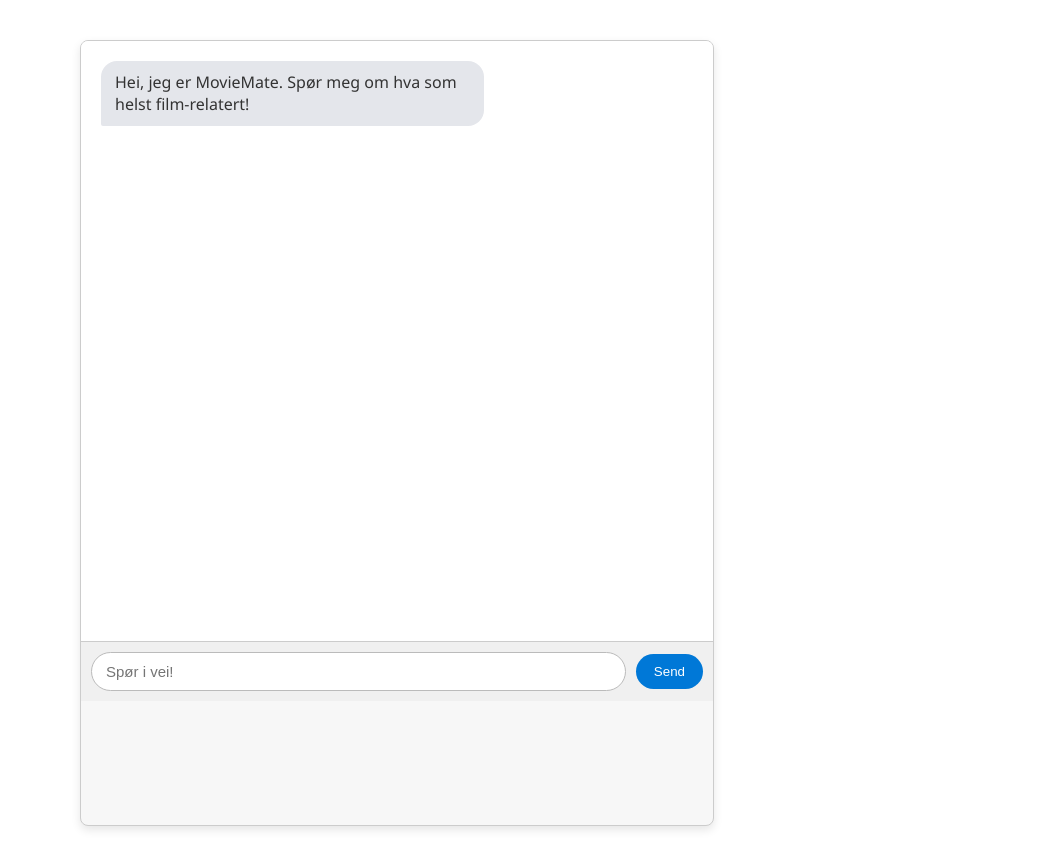
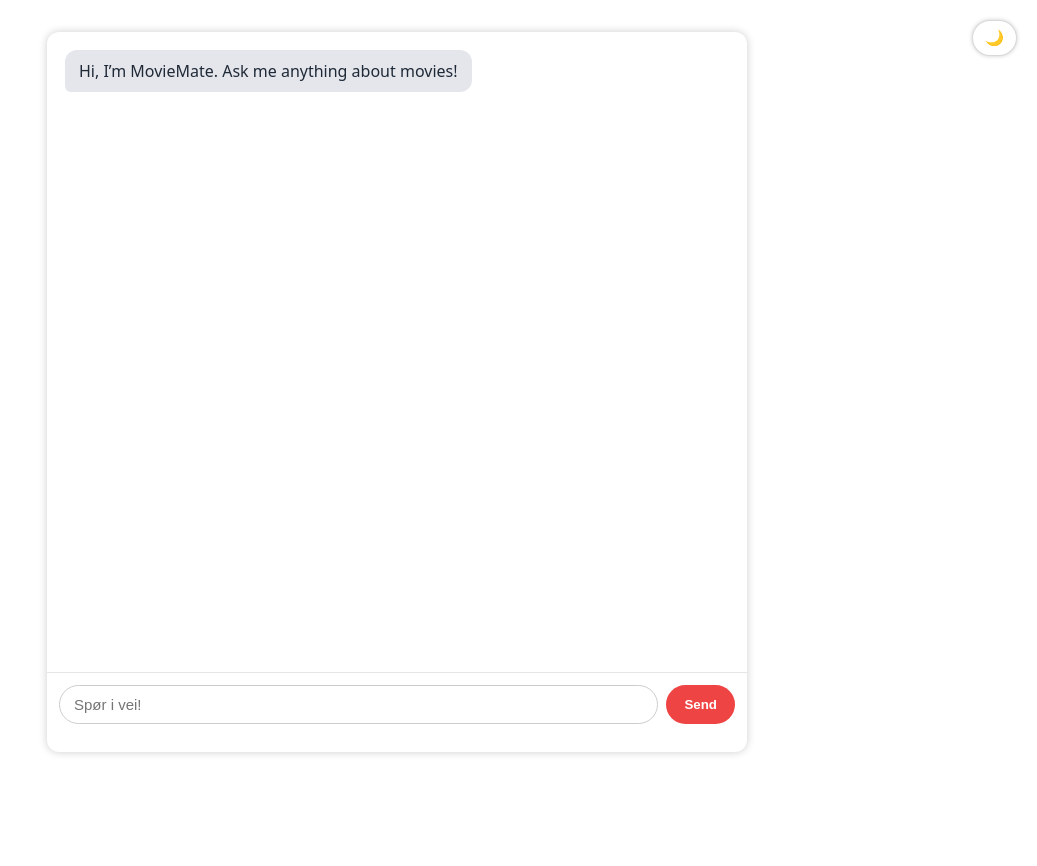
Before and after one commit to noaho04/MovieMate, a PHP site: page / in a window 1280 px wide. Shown: the whole page, without its empty margins (243-1280 px from the left). After the commit the page ends 755 px from the top, so only its background shows below. Run offline with PHP 8.4, Linux system fonts and the light colour scheme.

Commit message:
"Tenker..." funksjonalitet, CSS endringer og dark mode

```diff
--- a/public/index.php
+++ b/public/index.php
@@ -4,40 +4,46 @@ require "../src/call.php";
 // Start a session for chat persistence
 session_start();
 
-// Initialize the messages with a welcome if no messages are found
 if (!isset($_SESSION['messages'])) {
     $_SESSION['messages'] = [[
         "role" => "model",
-        "content" => "Hei, jeg er MovieMate. Spør meg om hva som helst film-relatert!"
+        "content" => "Hi, I’m MovieMate. Ask me anything about movies!"
     ]];
 }
-//TODO Loading stage? display user message and a text bubble with ... from AI
-if ($_SERVER['REQUEST_METHOD'] === 'POST' && !empty($_POST['message'])) {
-    // Further sanitization later?
+
+$isAjax = isset($_SERVER['HTTP_X_REQUESTED_WITH']) && $_SERVER['HTTP_X_REQUESTED_WITH'] === 'fetch';
+
+if ($_SERVER['REQUEST_METHOD'] === 'POST' && isset($_POST['message'])) {
     $userMessage = trim(strip_tags($_POST['message']));
 
-    $_SESSION['messages'][] = [
-        "role" => "user",
-        "content" => $userMessage
-    ];
+    if ($userMessage !== '') {
+        // save user message
+        $_SESSION['messages'][] = ["role" => "user", "content" => $userMessage];
 
-    $chatlog = [];
-    // Pass messages to chatlog excepting first welcome message
-    foreach (array_slice($_SESSION['messages'], 1) as $message) {
-        $chatlog[] = [
-            "role" => $message["role"],
-            "parts" => [
-                [
-                    "text" => $message["content"]
-                ]
-            ]
-        ];
+        // build chatlog (skip greeting)
+        $chatlog = [];
+        foreach (array_slice($_SESSION['messages'], 1) as $m) {
+            $chatlog[] = [
+                "role"  => $m["role"],
+                "parts" => [["text" => $m["content"]]]
+            ];
+        }
+
+        // get model reply + save
+        $reply = call_api($chatlog);
+        $_SESSION['messages'][] = ["role" => "model", "content" => $reply];
+    } else {
+        $reply = '';
     }
-    // Add a new message and call API to get response
-    $_SESSION['messages'][] = [
-        "role" => "model",
-        "content" => call_api($chatlog)
-    ];
+
+    if ($isAjax) {
+        header('Content-Type: application/json; charset=utf-8');
+        echo json_encode(['ok' => true, 'reply' => $reply]);
+        exit;
+    } else {
+        header('Location: ' . $_SERVER['REQUEST_URI']);
+        exit;
+    }
 }
 ?>
 <html>
@@ -54,6 +60,7 @@ if ($_SERVER['REQUEST_METHOD'] === 'POST' && !empty($_POST['message'])) {
         });
     </script>
     <body>
+        <button id="themeToggle" class="theme-toggle">🌙</button>
         <div class="chat-container">
             <div class="chat-messages">
                 <!--TODO message separation by . to avoid overly long messages from AI-->
@@ -65,10 +72,82 @@ if ($_SERVER['REQUEST_METHOD'] === 'POST' && !empty($_POST['message'])) {
                 ?>
             </div>
             <!--TODO fix double submit?-->
-            <form method="post" class="p-4 border-t flex" autocomplete="off">
-                <input type="text" name="message" placeholder="Spør i vei!" class="" required>
-                <button type="submit" class="">Send</button>
+            <form id="chatForm" method="post" class="p-4 border-t flex" autocomplete="off">
+                <input type="text" name="message" placeholder="Spør i vei!" required>
+                <button type="submit">Send</button>
             </form>
         </div>
+        <script>
+            // Handle chat form submission with AJAX (fetch)
+            const form = document.getElementById('chatForm');
+            const input = form.querySelector('input[name="message"]');
+            const chatBox = document.querySelector('.chat-messages');
+
+            function addBubble(text, role) {
+                const div = document.createElement('div');
+                div.className = 'message ' + role;
+                div.textContent = text;
+                chatBox.appendChild(div);
+                chatBox.scrollTop = chatBox.scrollHeight;
+                return div;
+            }
+
+            document.addEventListener('DOMContentLoaded', () => {
+                chatBox.scrollTop = chatBox.scrollHeight;
+            });
+
+            form.addEventListener('submit', async (e) => {
+                e.preventDefault(); // stop full page reload
+
+                const text = (input.value || '').trim();
+                if (!text) return;
+
+                // 1) show user message instantly
+                addBubble(text, 'user');
+                input.value = '';
+
+                // 2) show thinking bubble
+                const thinking = addBubble('Tenker...', 'model');
+                thinking.classList.add('thinking');
+
+                try {
+                // 3) post with fetch to the SAME URL, mark it as AJAX
+                const body = new URLSearchParams();
+                body.append('message', text);
+
+                const res = await fetch(window.location.href, {
+                    method: 'POST',
+                    headers: { 'X-Requested-With': 'fetch' }, // <-- tells PHP to return JSON
+                    body
+                });
+
+                const data = await res.json();
+
+                // 4) replace thinking with reply
+                thinking.remove();
+                addBubble((data && data.reply) ? data.reply : 'Sorry, something went wrong.', 'model');
+                } catch (err) {
+                thinking.remove();
+                addBubble('Network error. Please try again.', 'model');
+                console.error(err);
+                }
+            });
+
+            // Theme toggle dark/light mode
+            const toggleBtn = document.getElementById("themeToggle");
+            const root = document.documentElement;
+
+            // Load saved theme from localStorage if present
+            if (localStorage.getItem("theme") === "dark") {
+                root.classList.add("dark");
+                toggleBtn.textContent = "☀️";
+            }
+
+            toggleBtn.addEventListener("click", () => {
+                const isDark = root.classList.toggle("dark");
+                toggleBtn.textContent = isDark ? "☀️" : "🌙";
+                localStorage.setItem("theme", isDark ? "dark" : "light");
+            });
+        </script>
     </body>
 </html>
--- a/public/style.css
+++ b/public/style.css
@@ -1,100 +1,149 @@
+:root {
+  --accent: #ef4444;
+  --bg: #ffffff;
+  --card: #ffffff;
+  --bubble-user: var(--accent);
+  --bubble-model: #e4e6eb;
+  --text: #1f2937;
+  --text-invert: #ffffff;
+  --radius: 12px;
+}
+
+/* Manual dark mode */
+.dark {
+  --bg: #0d0f12;
+  --card: #1a1d21;
+  --bubble-model: #2a2d32;
+  --text: #e5e7eb;
+}
+
+html, body {
+  margin: 0;
+  padding: 0;
+  background: var(--bg);
+  font-family: system-ui, -apple-system, sans-serif;
+}
+
 .chat-container {
-    width: 50%;
-    height: 100%;
-    margin: 40px auto;
+  max-width: 700px;
+  height: 90vh;
+  margin: 4vh auto;
   display: flex;
   flex-direction: column;
-    background-color: #f7f7f7;
-    border: 1px solid #ccc;
-    border-radius: 8px;
-    box-shadow: 0 4px 10px rgba(0, 0, 0, 0.1);
-    font-family: "Segoe UI", Tahoma, Geneva, Verdana, sans-serif;
+  background: var(--card);
+  border-radius: var(--radius);
+  box-shadow: 0 0px 8px rgba(0, 0, 0, 0.20);
   overflow: hidden;
 }
 
 .chat-messages {
   flex: 1;
-    padding: 20px;
+  padding: 18px;
   overflow-y: auto;
-    max-height: 70vh;
-    background-color: #fff;
   display: flex;
   flex-direction: column;
   gap: 10px;
 }
 
 .message {
-    display: inline-block;
+  max-width: 75%;
   padding: 10px 14px;
-    border-radius: 16px;
+  border-radius: var(--radius);
+  word-wrap: break-word;
   line-height: 1.4;
-    word-wrap: break-word;
-    word-break: break-word;
-    width: fit-content;
-    max-width: 60%;
 }
 
 .message.user {
-    background-color: #0078d7;
-    color: white;
   align-self: flex-end;
-    border-bottom-right-radius: 2px;
+  background: var(--bubble-user);
+  color: var(--text-invert);
+  border-bottom-right-radius: 6px;
 }
 
 .message.model {
-    background-color: #e4e6eb;
-    color: #333;
   align-self: flex-start;
-    border-bottom-left-radius: 2px;
+  background: var(--bubble-model);
+  color: var(--text);
+  border-bottom-left-radius: 6px;
 }
 
+.message.thinking {
+  font-style: italic;
+  opacity: 0.7;
+}
+
+/* Input area */
 form {
   display: flex;
-    align-items: center;
-    padding: 10px;
-    background-color: #f0f0f0;
-    border-top: 1px solid #ccc;
+  gap: 8px;
+  padding: 12px;
+  border-top: 1px solid rgba(0, 0, 0, 0.1);
+  background: var(--card);
 }
 
 form input[type="text"] {
   flex: 1;
   padding: 10px 14px;
-    border: 1px solid #bbb;
-    border-radius: 20px;
+  border: 1px solid #ccc;
+  border-radius: 999px;
+  font-size: 15px;
   outline: none;
-    font-size: 15px;
-    transition: border-color 0.2s ease;
+  background: transparent;
+  color: var(--text);
 }
 
 form input[type="text"]:focus {
-    border-color: #0078d7;
+  border-color: var(--accent);
 }
 
 form button {
-    margin-left: 10px;
   padding: 10px 18px;
-    background-color: #0078d7;
-    color: white;
   border: none;
-    border-radius: 20px;
+  border-radius: 999px;
+  background: var(--accent);
+  color: #fff;
+  font-weight: 600;
   cursor: pointer;
-    font-weight: 500;
-    transition: background-color 0.2s ease;
+  transition: background 0.2s ease, transform 0.1s ease;
 }
 
 form button:hover {
-    background-color: #005fa3;
+  background: #dc2626;
+}
+
+form button:active {
+  transform: scale(0.98);
 }
 
 .chat-messages::-webkit-scrollbar {
   width: 8px;
 }
-
 .chat-messages::-webkit-scrollbar-thumb {
-    background-color: #ccc;
+  background: rgba(0,0,0,0.2);
   border-radius: 4px;
 }
 
-.chat-messages::-webkit-scrollbar-thumb:hover {
-    background-color: #aaa;
+.theme-toggle {
+  position: fixed;
+  top: 20px;
+  right: 20px;
+  padding: 8px 12px;
+  font-size: 15px;
+  background: var(--card);
+  color: var(--text);
+  border: 1px solid rgba(0,0,0,0.15);
+  border-radius: 999px;
+  cursor: pointer;
+  transition: background 0.3s, color 0.3s;
+  box-shadow: 0 0px 4px rgba(0, 0, 0, 0.20);
 }
+.theme-toggle:hover {
+  background: var(--bubble-model);
+}
+
+.dark form {
+  border-top: 1px solid #cccccc50;
+}
+.dark .chat-messages::-webkit-scrollbar-thumb {
+  background: rgba(255,255,255,0.15);
+}
```
Lines whose indentation alone changed are shown as unchanged.
